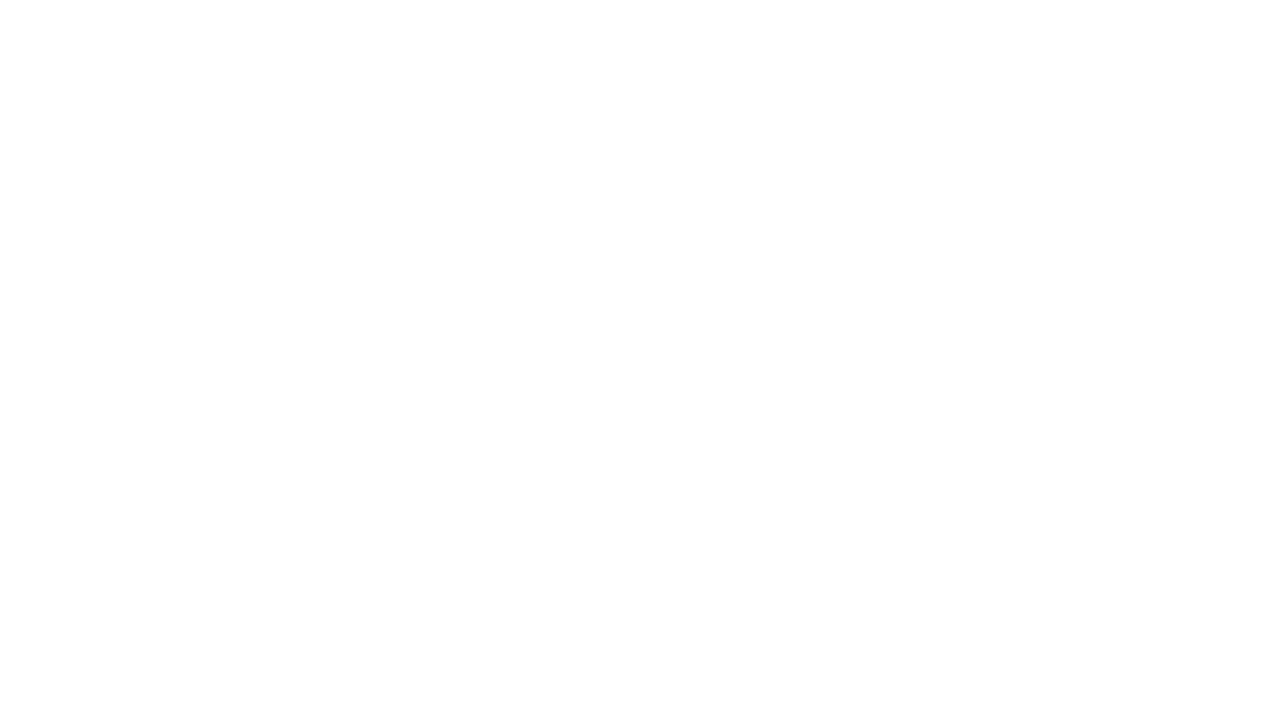
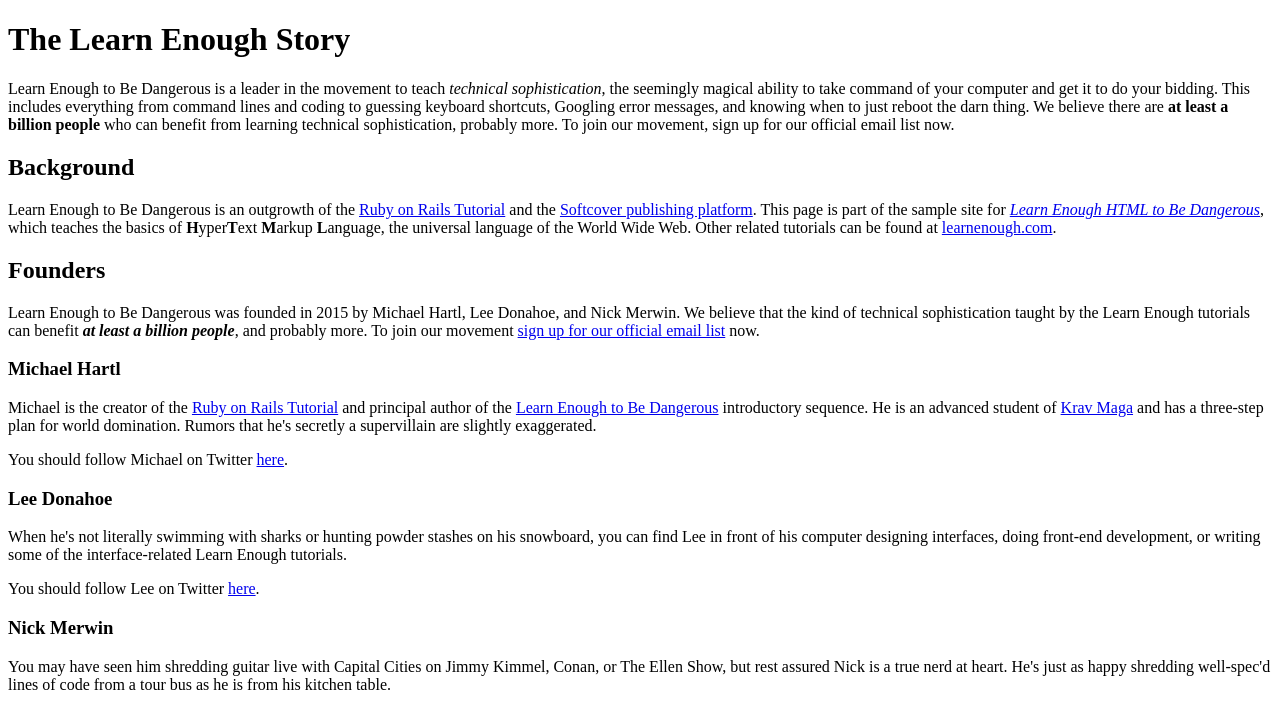
Before and after one commit to Crazyma359/Mishtmlproj, a plain HTML site: page index.html in a window 1280 px wide. Drawn offline with Linux system fonts and the light colour scheme.

Commit message:
Update index.html

```diff
--- a/index.html
+++ b/index.html
@@ -1,10 +1,73 @@
 <!DOCTYPE html>
 <html>
 	<head>
-		<title> Page Title </title>
+		<title> Learn Enough to Be Dangerous </title>
 		<meta charset="utf-8">
 	</head>
 	<body>
-
+		<h1>The Learn Enough Story</h1>
+			<p>
+				Learn Enough to Be Dangerous is a leader in the movement to teach
+				<em>technical sophistication</em>, the seemingly magical ability to take
+				command of your computer and get it to do your bidding. This includes
+				everything from command lines and coding to guessing keyboard shortcuts,
+				Googling error messages, and knowing when to just reboot the darn thing.
+				We believe there are <strong>at least a billion people</strong> who can
+				benefit from learning technical sophistication, probably more. To join our
+				movement, sign up for our official email list now.
+			</p>
+		<h2>Background</h2>
+			<p>
+				Learn Enough to Be Dangerous is an outgrowth of the
+				<a href="http://railstutorial.org/">Ruby on Rails Tutorial</a> and the
+				<a href="http://www.softcover.io/">Softcover publishing platform</a>.
+				This page is part of the sample site for
+				<a href="http://learnenough.com/html-tutorial"><em>Learn Enough HTML to
+				Be Dangerous</em></a>, which teaches the basics of
+				<strong>H</strong>yper<strong>T</strong>ext <strong>M</strong>arkup
+				<strong>L</strong>anguage, the universal language of the World Wide Web.
+				Other related tutorials can be found at
+				<a href="http://learnenough.com/">learnenough.com</a>.
+			</p>
+		<h2>Founders</h2>
+			<p>
+				Learn Enough to Be Dangerous was founded in 2015 by Michael Hartl, Lee
+				Donahoe, and Nick Merwin. We believe that the kind of technical
+				sophistication taught by the Learn Enough tutorials can benefit
+				<em><strong>at least a billion people</em></strong>, and probably more.
+				To join our movement <a href="http://learnenough.com/email">sign up for our official email list</a> now.
+			</p>
+		<h3>Michael Hartl</h3>
+			<p>
+				Michael is the creator of the <a href="http://railstutorial.org/">
+				Ruby on Rails Tutorial</a> and principal author of the
+				<a href="http://learnenough.com/">Learn Enough to Be Dangerous</a>
+				introductory sequence. He is an advanced student of
+				<a href="http://kravmaga.com/">Krav Maga</a> and has a three-step
+				plan for world domination. Rumors that he's secretly a supervillain
+				are slightly exaggerated.
+			</p>
+			<p>
+				You should follow Michael on Twitter
+				<a href="http://twitter.com/mhartl">here</a>.
+			</p>
+		<h3>Lee Donahoe</h3>
+			<p>
+				When he's not literally swimming with sharks or hunting powder stashes
+				on his snowboard, you can find Lee in front of his computer designing
+				interfaces, doing front-end development, or writing some of the
+				interface-related Learn Enough tutorials.
+			</p>
+			<p>
+				You should follow Lee on Twitter
+				<a href="https://twitter.com/leedonahoe">here</a>.
+			</p>
+		<h3>Nick Merwin</h3>
+			<p>
+				You may have seen him shredding guitar live with Capital Cities on Jimmy
+				Kimmel, Conan, or The Ellen Show, but rest assured Nick is a true nerd
+				at heart. He's just as happy shredding well-spec'd lines of code from a
+				tour bus as he is from his kitchen table.
+			</p>
 	</body>
 </html>
```
